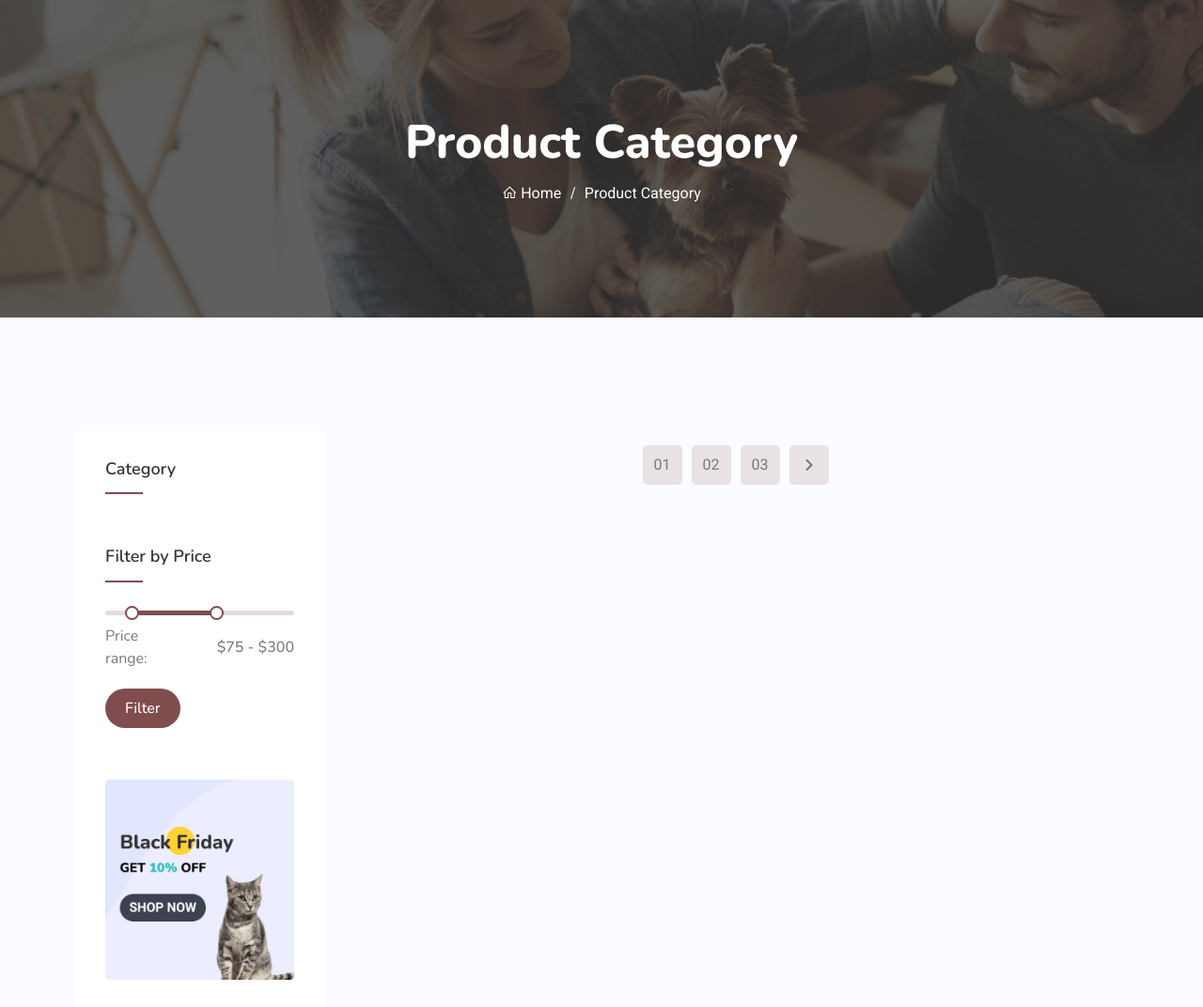
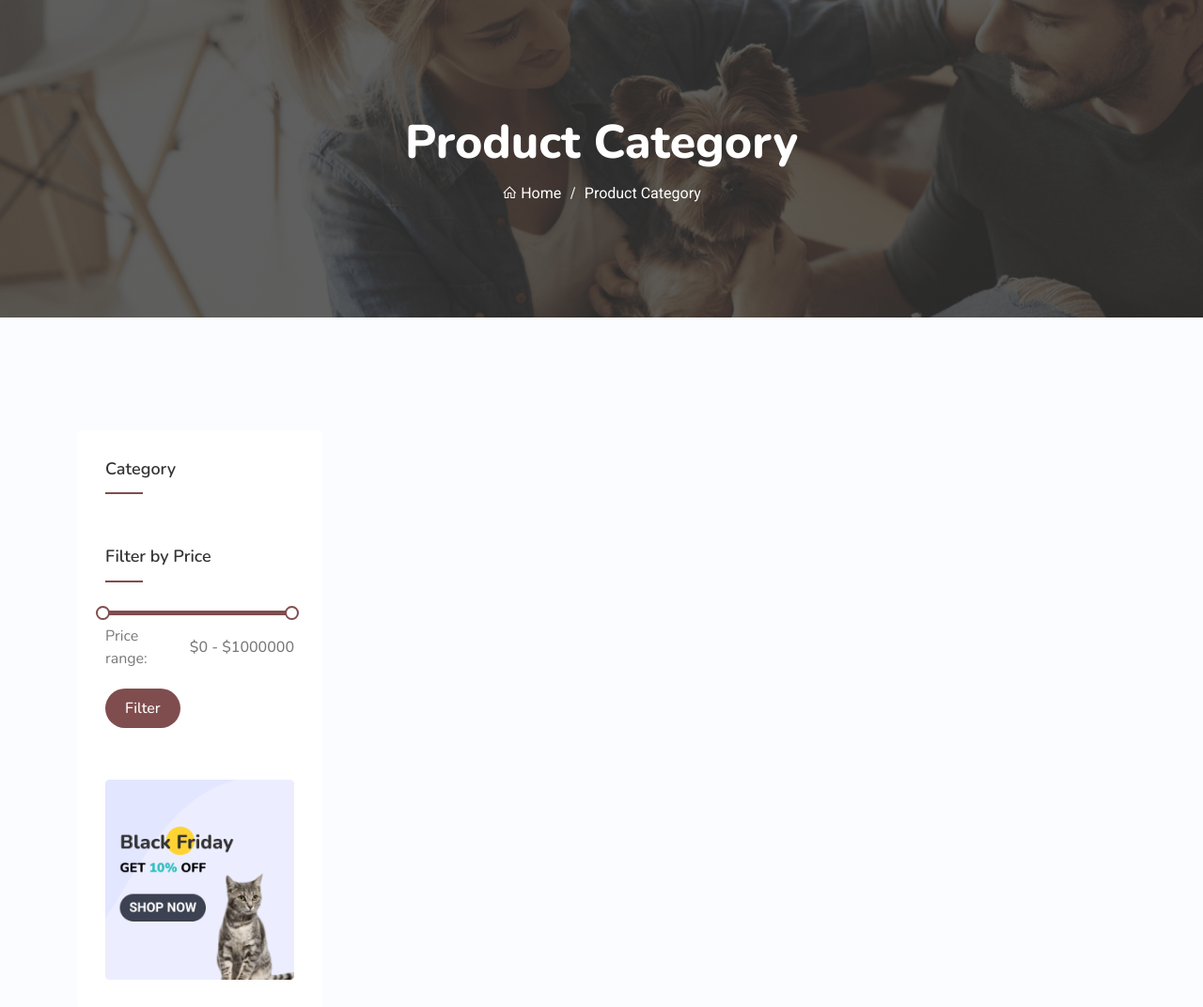
Before and after one commit to TruongChiNghiem1/ShopThuCungSpring, a Spring Boot app: page /products in a window 1280 px wide. Shown: the part 97-1169 px from the top of the page at 94% size. Run offline with Spring Boot 4, Linux system fonts and the light colour scheme; some libraries are stand-ins or nearby versions.

Commit message:
Filter product

```diff
--- a/PetShop_BE1/src/main/java/iuh/fit/se/services/ProductService.java
+++ b/PetShop_BE1/src/main/java/iuh/fit/se/services/ProductService.java
@@ -5,6 +5,7 @@ import java.util.List;
 
 public interface ProductService {
     List<Product> getAllProducts();
+    List<Product> getProductByFilter(float minPrice, float maxPrice, List<Integer> categories);
     Product getProductById(Long id);
     Product saveProduct(Product product);
     void deleteProduct(Long id);
--- a/PetShop_FE/src/main/resources/templates/product-category.html
+++ b/PetShop_FE/src/main/resources/templates/product-category.html
@@ -172,15 +172,15 @@
 						<div class="sidebar-item">
 							<h5 class="sidebar-item__title">Filter by Price</h5>
 
-							<div class=" custom--range">
+							<div class="custom--range">
 								<div id="slider-range" class="custom--range__range"></div>
 								<div class="custom--range__content d-flex flex-wrap justify-content-betwwen">
 									<label for="amount" class="custom--range__text">Price range:</label>
-									<input type="text" class="custom--range__prices" id="amount" readonly>
+									<input type="text" class="custom--range__prices" id="amount"  readonly>
 								</div>
 							</div>
 							<div class="sidebar-item__button">
-								<a href="/products" class="btn btn--base pill btn--sm"> Filter</a>
+								<button id="filter-button" class="btn btn--base pill btn--sm"> Filter<buttona>
 							</div>
 						</div>
 						<div class="sidebar-item">
@@ -191,24 +191,9 @@
 					</div>
 				</div>
 				<div class="col-lg-9">
-					<div class="product-sidebar-filter d-lg-none d-block">
-						<button class="product-sidebar-filter__button">
-							<i class="las la-filter"></i>
-							<span class="text"> Filter </span>
-						</button>
-					</div>
 					<div class="row justify-content-center gy-4" id="product-list">
 
 					</div>
-					<nav aria-label="Page navigation example">
-						<ul class="pagination">
-							<li class="page-item"><a class="page-link" href="#">01</a></li>
-							<li class="page-item "><a class="page-link" href="#">02</a></li>
-							<li class="page-item"><a class="page-link" href="#">03</a></li>
-							<li class="page-item"><a class="page-link" href="#"><i class="fas fa-angle-right"></i> </a>
-							</li>
-						</ul>
-					</nav>
 				</div>
 			</div>
 		</div>
@@ -392,6 +377,37 @@
 	$(document).ready(function () {
 		fetchProducts();
 		fetchCategories();
+
+		$("#slider-range").slider({
+		       range: true,
+		       min: 0,
+		       max: 1000000,
+		       values: [0, 1000000],
+		       slide: function (event, ui) {
+		           $("#amount").val("$" + ui.values[0] + " - $" + ui.values[1]);
+		       }
+		   });
+
+		   // Set initial value
+		   $("#amount").val("$" + $("#slider-range").slider("values", 0) + " - $" + $("#slider-range").slider("values", 1));
+
+	});
+
+
+	$("#filter-button").on("click", function (event) {
+	    event.preventDefault(); // Prevent any default action
+
+	    const priceRange = $("#slider-range").slider("values");
+	    const minPrice = priceRange[0];
+	    const maxPrice = priceRange[1];
+
+	    // Get selected categories if needed
+	    const selectedCategories = $('input[name="category_id"]:checked').map(function () {
+	         return this.value;
+	     }).get();
+
+	    // Call your fetchProducts function if needed
+	     fetchProducts(minPrice, maxPrice, selectedCategories);
 	});
 
 	function fetchCategories() {
@@ -400,7 +416,7 @@
 				const categorySelect = $('#category');
 				categories.forEach(category => {
 					const option = $(`<div class="form-check form--check">
-					<input class="form-check-input" type="checkbox" value="${category.name}" name="category_id" id="${category.name}">
+					<input class="form-check-input" type="checkbox" value="${category.id}" name="category_id" id="${category.name}">
 					<label class="form-check-label" for="${category.name}">
 						${category.name}
 					</label>`);
@@ -413,13 +429,20 @@
 	}
 
 
-	// Lấy danh sách sản phẩm từ API
-	function fetchProducts() {
-		$.get(apiUrl)
+
+
+	function fetchProducts(minPrice = 0, maxPrice = 1000, categories = []) {
+	    // Construct query parameters
+		console.log(categories)
+	    const categoryParam = categories.length > 0 ? `&categories=${categories.join(",")}` : '';
+	    const url = `${apiUrl}/search?minPrice=${minPrice}&maxPrice=${maxPrice}`;
+
+	    $.get(url)
 	        .done(function (products) {
-				// Khởi tạo DataTable
 	            const productList = $('#product-list');
 	            productList.empty();
+
+	            // Render products returned from the API
 	            products.forEach(product => {
 	                const productDiv = $(`
 	                    <div class="col-lg-4 col-md-6 col-sm-6 col-xsm-6">
@@ -459,10 +482,9 @@
 	            });
 	        })
 	        .fail(function (error) {
-				console.error('Lỗi:', error);
+	            console.error('Error:', error);
 	        });
 	}
-
 	// Hàm thêm sản phẩm vào giỏ hàng
 	function addToCart(productId, productName, productPrice, images) {
 		// Lấy giỏ hàng hiện tại từ localStorage
@@ -493,6 +515,8 @@
 		// Thông báo cho người dùng
 		alert(`${productName} đã được thêm vào giỏ hàng!`);
 	}
+
+
 </script>
 
 </html>
```
Also changed, not shown: PetShop_BE1/src/main/java/iuh/fit/se/controller/ProductController.java (+16 -0 lines), PetShop_BE1/src/main/java/iuh/fit/se/repository/ProductRepository.java (+13 -0 lines), PetShop_BE1/src/main/java/iuh/fit/se/serviceImpl/ProductServiceImpl.java (+8 -0 lines), 1 other file. Lines whose indentation alone changed are shown as unchanged.
